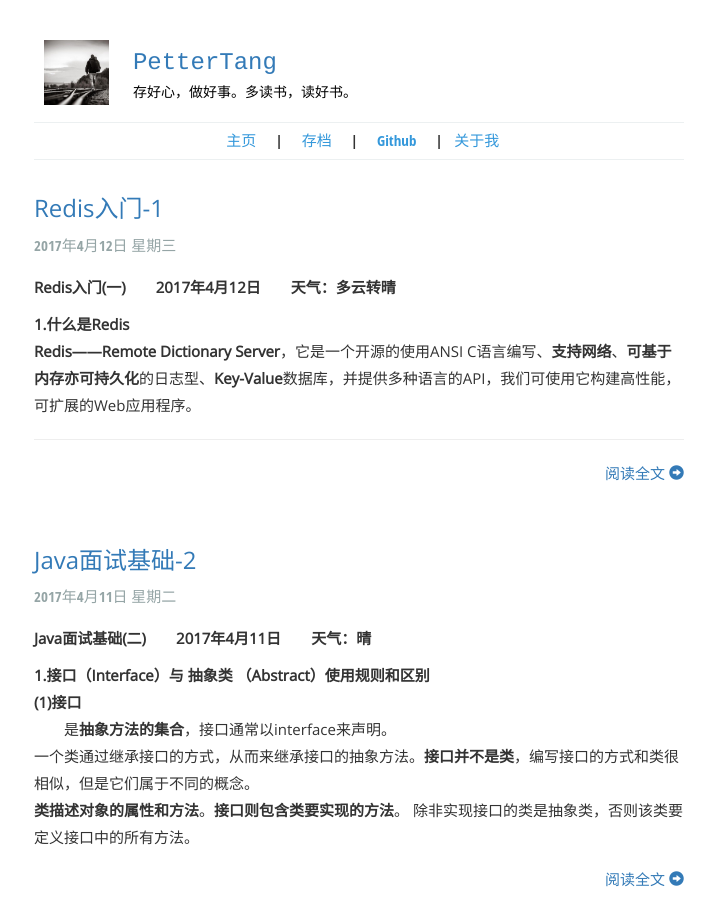
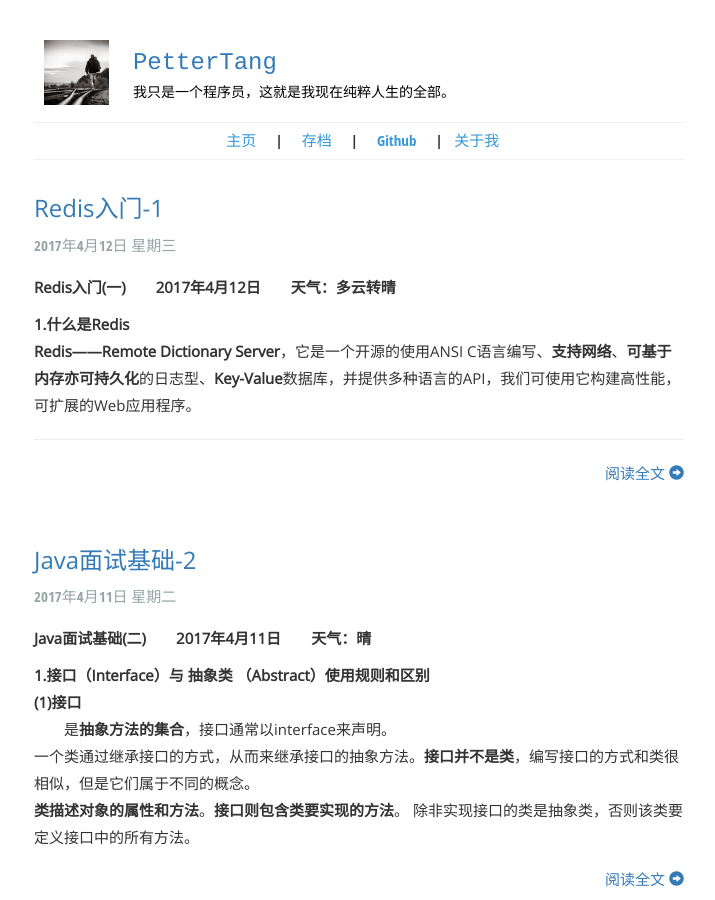
Before and after one commit to pettertang/pettertang.github.io, a Jekyll site: the page built from index.html, in a window 1280 px wide and 900 px high. Shown: the whole window, without its empty margins (281-996 px from the left). Built offline with Jekyll 4.4.1, drawn with Linux system fonts in a browser that asks for light colours.

Commit message:
修改签名

```diff
--- a/_data/blog.yml
+++ b/_data/blog.yml
@@ -1,2 +1,2 @@
 title: PetterTang
-description: 存好心，做好事。多读书，读好书。
+description: 我只是一个程序员，这就是我现在纯粹人生的全部。
```
